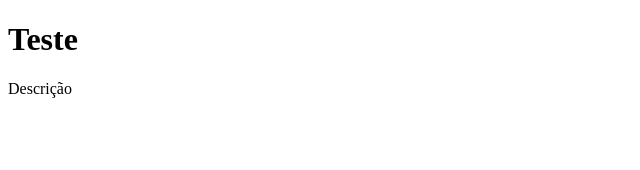
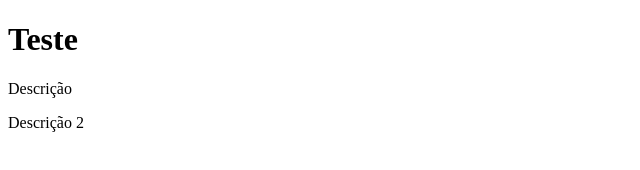
Before and after one commit to cesarbiancardi/teste_git, a plain HTML site: page index.html in a window 1280 px wide. Shown: the full height of the page, 0-640 px from the left. Drawn offline with Linux system fonts and the light colour scheme.

Commit message:
Commit tres - novo paragrafo

```diff
--- a/index.html
+++ b/index.html
@@ -8,5 +8,6 @@
 <body>
     <h1>Teste</h1>
     <p>Descrição</p>
+    <p>Descrição 2</p>
 </body>
 </html>
```
